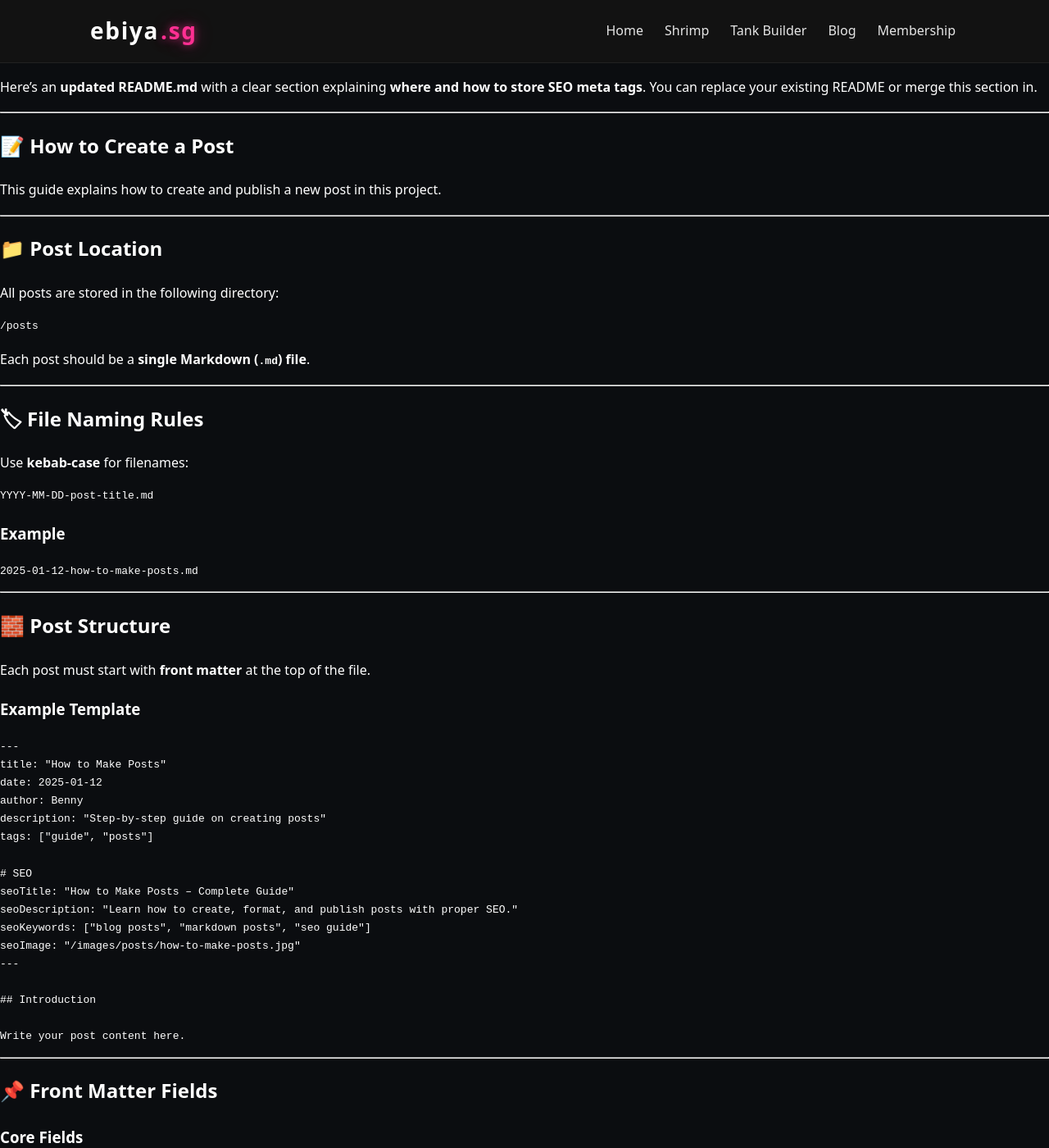
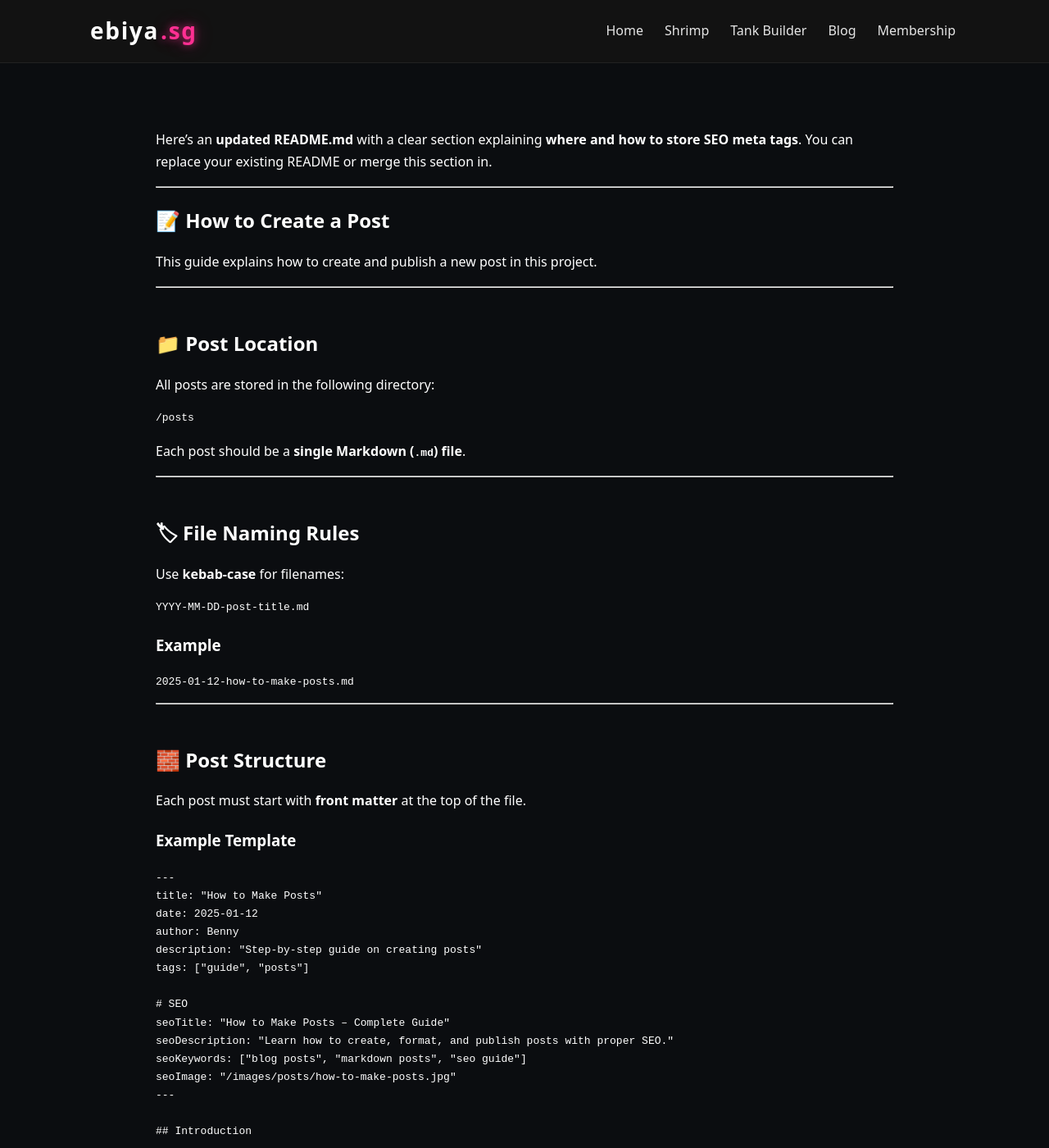
Before and after one commit to m33lucky-benny/ebiya.sg, a Jekyll site: the page built from 📝 How to Create a Post.md, in a window 1280 px wide and 1400 px high. Shown: the whole window at 82% size. Built offline with Jekyll 4.4.1, drawn with Linux system fonts in a browser that asks for light colours; our own code applies the rules of GitHub Pages for plain Markdown files.

Commit message:
Update style.css

```diff
--- a/assets/css/style.css
+++ b/assets/css/style.css
@@ -578,6 +578,32 @@ a:hover {
   margin-top: 1rem;
 }
 
+.page-wrapper {
+  padding: 4rem 1rem;
+}
+
+.page-container {
+  max-width: 900px;
+  margin: 0 auto;
+}
+
+.page-container h1 {
+  margin-bottom: 1rem;
+}
+
+.page-container h2 {
+  margin-top: 3rem;
+  margin-bottom: 1rem;
+}
+
+.page-container ul {
+  margin-left: 1.2rem;
+}
+
+.page-container a {
+  font-weight: 600;
+}
+
 /* =========================
    EXTRA TIGHT MOBILE MODE
 ========================= */
```
